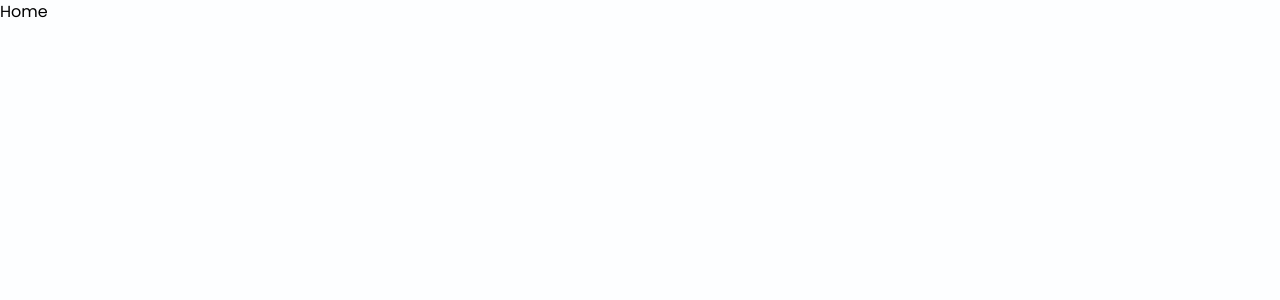
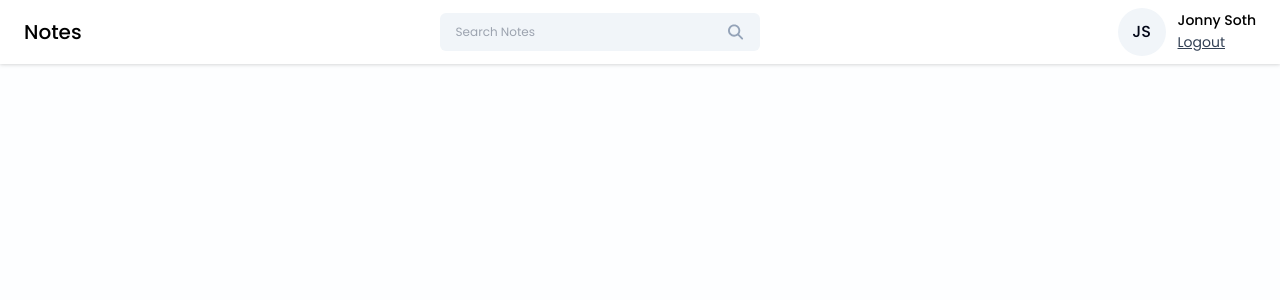
Before and after one commit to janysoth/ReactProjects, a React (Vite) app in the folder notes-app/frontend/notes-app/: page /dashboard in a window 1280 px wide. Shown: the top 300 px of the page. Built offline with nearby package versions, Linux system fonts and the light colour scheme.

Commit message:
Add search functionality to NavBar component and update Home page to include NavBar component. Also update helper.js to include email validation and getInitials functions.

```diff
--- a/notes-app/frontend/notes-app/src/components/NavBar.jsx
+++ b/notes-app/frontend/notes-app/src/components/NavBar.jsx
@@ -1,8 +1,41 @@
+import { useState } from "react";
+import { useNavigate } from "react-router-dom";
+import ProfileInfo from "./ProfileInfo";
+import SearchBar from "./SearchBar";
 
 const NavBar = () => {
+
+  const [searchQuery, setSearchQuery] = useState("");
+  const navigate = useNavigate();
+
+  const onLogout = () => {
+    navigate("/login");
+  };
+
+  const handleSearch = () => {
+
+  };
+
+  const onClearSearch = () => {
+    setSearchQuery("");
+  };
+
   return (
     <div className="bg-white flex items-center justify-between px-6 py-2 drop-shadow">
       <h2 className="text-xl font-medium text-black py-2">Notes</h2>
+
+      <SearchBar
+        value={searchQuery}
+        onChange={({ target }) => {
+          setSearchQuery(target.value);
+        }}
+        handleSearch={handleSearch}
+        onClearSearch={onClearSearch}
+      />
+
+      <ProfileInfo
+        onLogout={onLogout}
+      />
     </div>
   );
 };
--- /dev/null
+++ b/notes-app/frontend/notes-app/src/components/ProfileInfo.jsx
@@ -0,0 +1,27 @@
+import PropTypes from "prop-types";
+
+import { getInitials } from "../utils/helper";
+
+const ProfileInfo = ({ onLogout }) => {
+  return (
+    <div className="flex items-center gap-3">
+      <div className="w-12 h-12 flex items-center justify-center rounded-full text-slate-950 font-medium bg-slate-100">
+        {getInitials("Jonny Soth")}
+      </div>
+
+      <div className="">
+        <p className="text-sm font-medium">Jonny Soth</p>
+        <button className="text-sm text-slate-700 underline" onClick={onLogout}>
+          Logout
+        </button>
+      </div>
+    </div>
+  );
+};
+
+// Define prop types
+ProfileInfo.propTypes = {
+  onLogout: PropTypes.func,
+};
+
+export default ProfileInfo;
--- /dev/null
+++ b/notes-app/frontend/notes-app/src/components/SearchBar.jsx
@@ -0,0 +1,43 @@
+import PropTypes from "prop-types";
+import { FaMagnifyingGlass } from "react-icons/fa6";
+import { IoMdClose } from 'react-icons/io';
+
+const SearchBar = ({
+  value,
+  onChange,
+  handleSearch,
+  onClearSearch
+}) => {
+  return (
+    <div className="w-80 flex items-center px-4 bg-slate-100 rounded-md">
+      <input
+        type="text"
+        placeholder="Search Notes"
+        className="w-full text-xs bg-transparent py-[11px] outline-none"
+        value={value}
+        onChange={onChange}
+      />
+
+      {value &&
+        <IoMdClose
+          className="text-xl text-slate-500 cursor-pointer hover:text-black mr-3"
+          onClick={onClearSearch}
+        />
+      }
+
+      <FaMagnifyingGlass
+        className="text-slate-400 cursor-pointer hover:text-black"
+        onClick={handleSearch}
+      />
+    </div>
+  );
+};
+
+SearchBar.propTypes = {
+  value: PropTypes.string,
+  onChange: PropTypes.func,
+  handleSearch: PropTypes.func,
+  onClearSearch: PropTypes.func
+};
+
+export default SearchBar;
--- a/notes-app/frontend/notes-app/src/pages/Home.jsx
+++ b/notes-app/frontend/notes-app/src/pages/Home.jsx
@@ -1,10 +1,10 @@
-import React from 'react';
+import NavBar from "../components/NavBar";
 
 const Home = () => {
   return (
-    <div>
-      Home
-    </div>
+    <>
+      <NavBar />
+    </>
   );
 };
 
--- a/notes-app/frontend/notes-app/src/utils/helper.js
+++ b/notes-app/frontend/notes-app/src/utils/helper.js
@@ -1,4 +1,20 @@
 export const validateEmail = (email) => {
+
   const regex = /^[^\s@]+@[^\s@]+[^\s@]+$/;
+
   return regex.test(email);
 };
+
+export const getInitials = (name) => {
+
+  if (!name) return "";
+
+  const words = name.split(" "); // Split the name into words
+  let initials = "";
+
+  for (let i = 0; i < Math.min(words.length, 2); i++) {
+    initials += words[i][0]; // Get the first character of each word
+  }
+
+  return initials.toUpperCase(); // Convert initials to uppercase
+};
```
